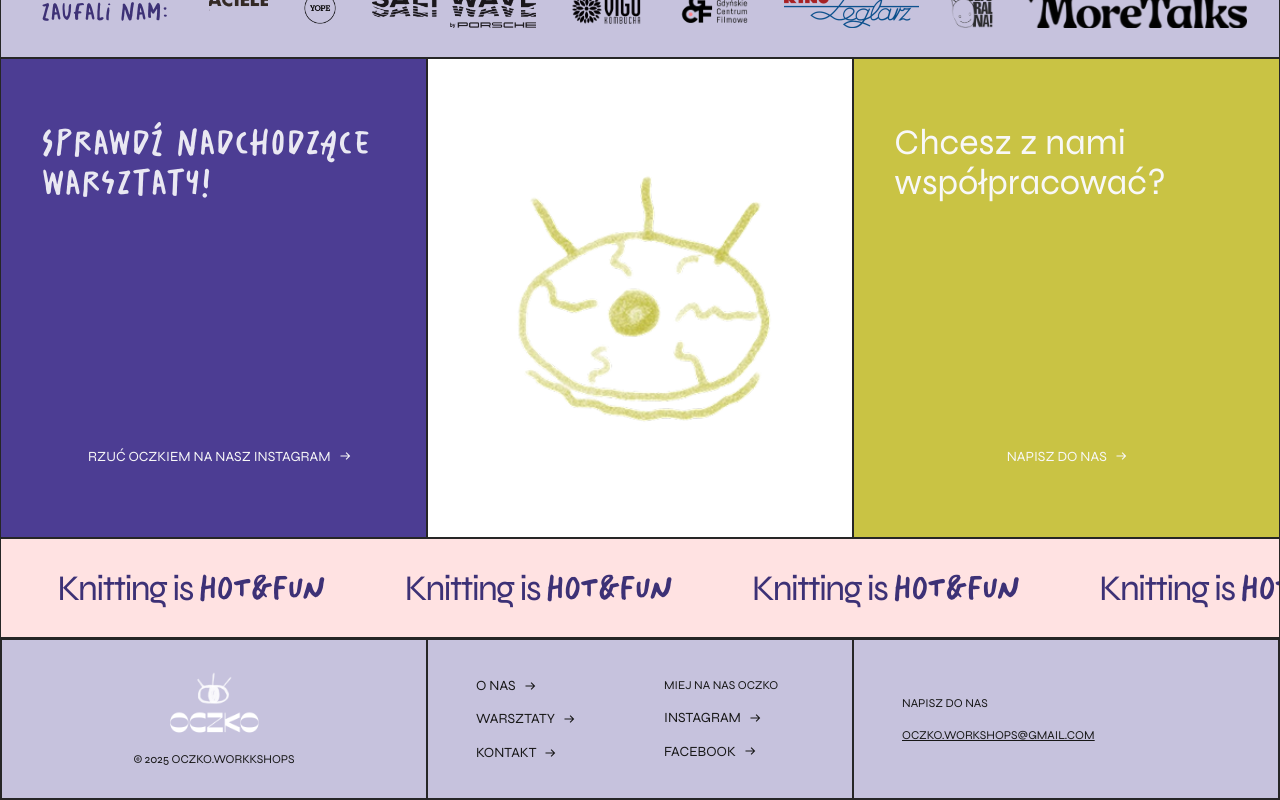
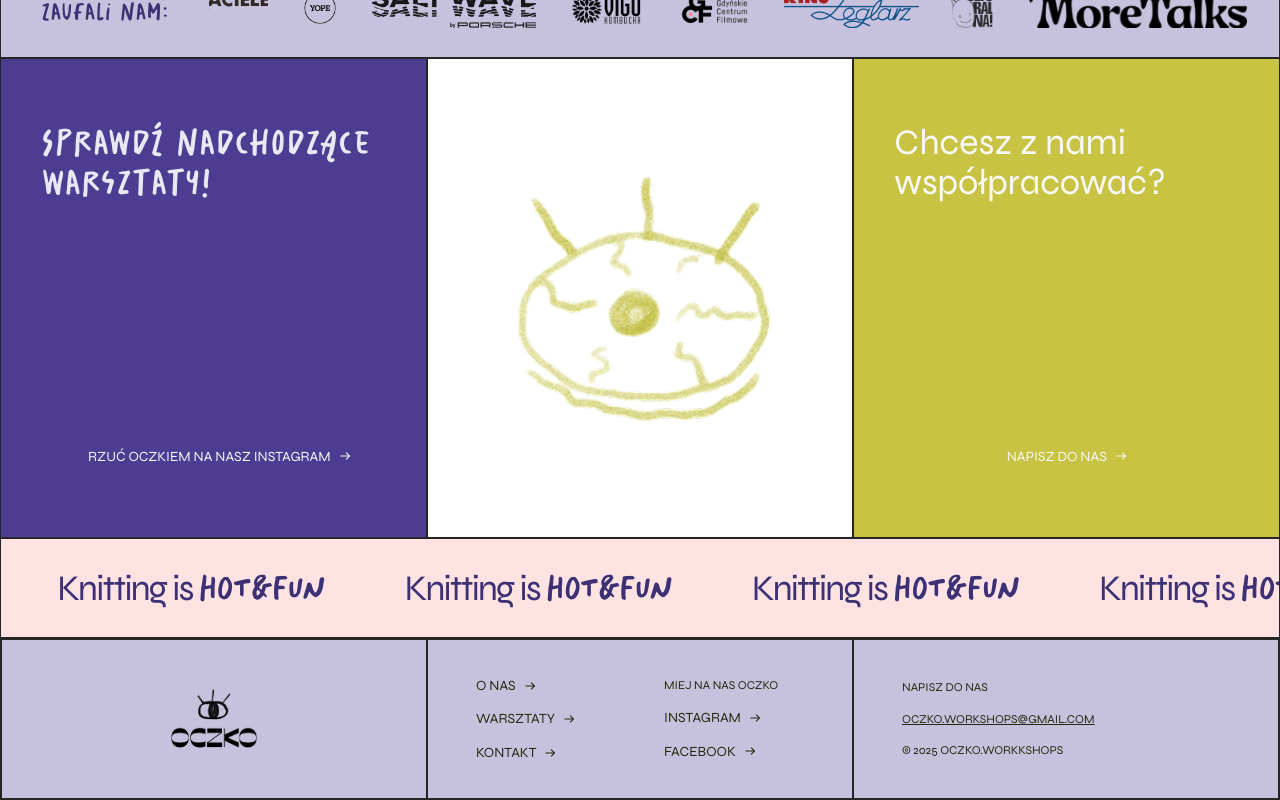
Before and after one commit to krzysiekprzekwas/oczko-website, a Next.js app: page /contact in a window 1280 px wide. Shown: the part 762-1562 px from the top of the page. Built offline with nearby package versions, Linux system fonts and the light colour scheme.

Commit message:
Configurable text color on footer

```diff
--- a/app/components/Footer.tsx
+++ b/app/components/Footer.tsx
@@ -78,6 +78,11 @@ export function Footer({
                   oczko.workshops@gmail.com
                 </span>
               </a>
+              <div className="flex gap-1 items-center self-center md:self-start p-2 text-xs leading-tight">
+                <span className={`self-stretch my-auto text-${color}`}>
+                  © 2025 OCZKO.WORKKSHOPS
+                </span>
+              </div>
             </div>
           </div>
         </div>
@@ -85,15 +90,10 @@ export function Footer({
       {/* Logo - order 3 on mobile, order 1 on desktop */}
       <div className={`order-3 md:order-1 flex flex-col grow shrink justify-center items-center self-stretch px-10 py-4 w-full md:w-96 ${backgroundColor} border-solid border-[0.5px] border-neutral-800 min-h-40 min-w-60 max-md:px-5 max-md:max-w-full`}>
         <img
-          src="/images/full_logo_white.png"
+          src={backgroundColor === "bg-oczko-violet-200" ? "/images/full_logo_black.png" : "/images/full_logo_white.png"}
           className="object-contain max-w-full aspect-[1.47] w-[118px] p-2"
           alt="OCZKO.WORKSHOPS logo"
         />
-        <div className="flex gap-1 items-center self-center p-2 text-xs leading-tight">
-          <span className={`self-stretch my-auto text-${color}`}>
-            © 2025 OCZKO.WORKKSHOPS
-          </span>
-        </div>
       </div>
     </footer>
   );
--- a/app/contact/page.tsx
+++ b/app/contact/page.tsx
@@ -15,7 +15,7 @@ export default function Contact() {
       <BannerPartners/>
       <CTASection backgroundColor="bg-oczko-green-500" />
       <Banner />
-      <Footer backgroundColor="bg-oczko-violet-200" color="bg-oczko-green-1000"/>
+      <Footer backgroundColor="bg-oczko-violet-200" color="oczko-green-1000"/>
       <Analytics/>
       <SpeedInsights/>
     </main>
--- a/app/globals.css
+++ b/app/globals.css
@@ -70,3 +70,19 @@ html {
 .text-base {
   line-height: 130%;
 }
+/* Safelist dynamic color classes to ensure they're included in the build */
+@layer utilities {
+  .text-oczko-violet-100 { color: var(--color-oczko-violet-100); }
+  .text-oczko-violet-200 { color: var(--color-oczko-violet-200); }
+  .text-oczko-violet-300 { color: var(--color-oczko-violet-300); }
+  .text-oczko-violet-500 { color: var(--color-oczko-violet-500); }
+  .text-oczko-violet-600 { color: var(--color-oczko-violet-600); }
+  .text-oczko-gray-100 { color: var(--color-oczko-gray-100); }
+  .text-oczko-green-100 { color: var(--color-oczko-green-100); }
+  .text-oczko-green-300 { color: var(--color-oczko-green-300); }
+  .text-oczko-green-500 { color: var(--color-oczko-green-500); }
+  .text-oczko-green-1000 { color: var(--color-oczko-green-1000); }
+  .text-oczko-orange-400 { color: var(--color-oczko-orange-400); }
+  .text-oczko-orange-500 { color: var(--color-oczko-orange-500); }
+  .text-oczko-orange-600 { color: var(--color-oczko-orange-600); }
+}
--- a/app/workshops/page.tsx
+++ b/app/workshops/page.tsx
@@ -21,7 +21,7 @@ export default function Workshops() {
       <PhotoCarousel />
       <WorkshopActivitiesSection />
       <B2BSection/>
-      <Footer backgroundColor="oczko-orange-400" color="oczko-green-100"/>
+      <Footer backgroundColor="bg-oczko-orange-400" color="oczko-green-1000"/>
       <Analytics/>
       <SpeedInsights/>
     </main>
```
Also changed, not shown: public/images/full_logo_black.png (added).
